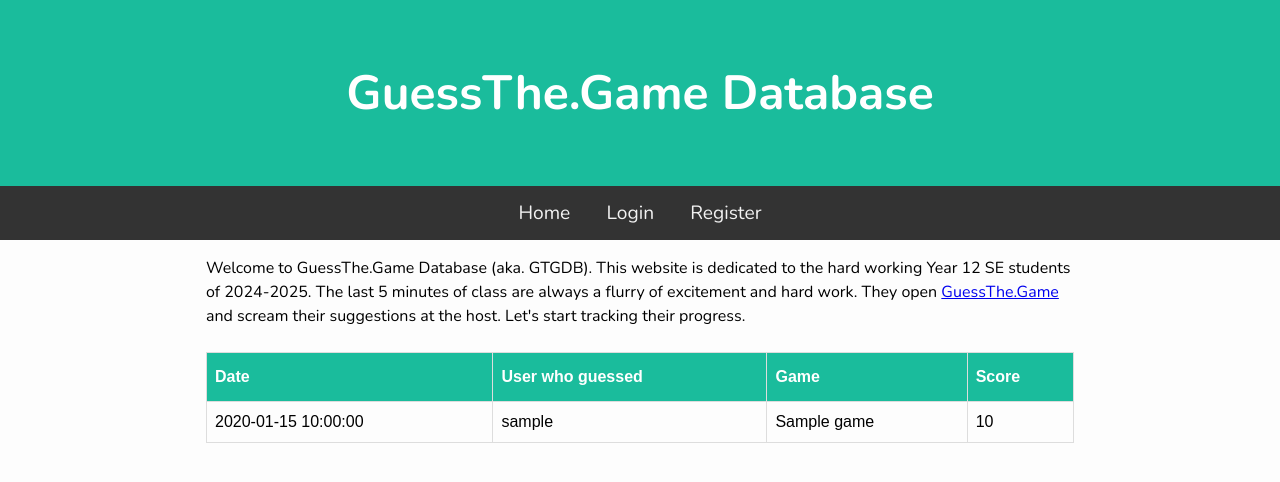
After one commit to NannyN211008/GuessTG.Database, a Flask app: template templates/index.html in a window 1280 px wide. The commit adds this page. Shown: the top 482 px of the page. Run offline with Flask 3, Linux system fonts and the light colour scheme; the template is opened without the code that fills it: most values are stand-ins (such as "Sample title", 1, 10 or a date in 2020).

Commit message:
Add main CSS styling for PWA layout

```diff
--- a/main.py
+++ b/main.py
@@ -0,0 +1,12 @@
+from flask import Flask, render_template, request
+import db
+
+app = Flask(__name__)
+app.secret_key = "gtg"
+
+@app.route("/")
+def home():
+    return render_template("index.html")
+
+if __name__ == "__main__":
+    app.run(debug=True, port=5000)
--- /dev/null
+++ b/static/css/style.css
@@ -0,0 +1,120 @@
+@import url("https://fonts.googleapis.com/css?family=Nunito:400,700&display=swap");
+
+* {
+    padding: 0;
+    margin: 0;
+    box-sizing: border-box;
+}
+
+body {
+    background: #fdfdfd;
+    font-family: "Nunito", sans-serif;
+    font-size: 1rem;
+}
+
+main {
+    max-width: 900px;
+    margin: auto;
+    padding: 1rem;
+    line-height: 1.5;
+}
+
+.banner {
+    padding: 60px;
+    text-align: center;
+    background: #1abc9c;
+    color: white;
+    font-size: 3em;
+}
+
+nav {
+    overflow: hidden;
+    background-color: #333;
+    text-align: center;
+}
+
+nav a {
+    display: inline-block;
+    color: #f2f2f2;
+    padding: 14px 16px;
+    text-decoration: none;
+    font-size: 1.2em;
+}
+
+nav a:hover {
+    background-color: #ddd;
+    color: black;
+}
+
+nav a.active {
+    background-color: #04AA6D;
+    color: white;
+}
+
+.guess_table {
+    font-family: Arial, Helvetica, sans-serif;
+    border-collapse: collapse;
+    width: 100%;
+}
+
+.guess_table td, .guess_table th {
+    border: 1px solid #ddd;
+    padding: 8px;
+}
+
+.guess_table tr:nth-child(even) {
+    background-color: #f2f2f2;
+}
+
+.guess_table tr:hover {
+    background-color: #ddd;
+}
+
+.guess_table th {
+    padding-top: 12px;
+    padding-bottom: 12px;
+    text-align: left;
+    background-color: #1abc9c;
+    color: white;
+}
+
+input[type=text],
+input[type="password"],
+input[type="date"],
+input[type="number"],
+select {
+    width: 100%;
+    padding: 12px 20px;
+    margin: 8px 0;
+    display: inline-block;
+    border: 1px solid #ccc;
+    border-radius: 4px;
+    box-sizing: border-box;
+}
+
+input[type=submit] {
+    width: 100%;
+    background-color: #4CAF50;
+    color: white;
+    padding: 14px 20px;
+    margin: 8px 0;
+    border: none;
+    border-radius: 4px;
+    cursor: pointer;
+    font-size: 1.05em;
+}
+
+input[type=submit]:hover {
+    background-color: #45a049;
+}
+
+button {
+    background-color: #4CAF50;
+    color: white;
+    padding: 14px 20px;
+    margin: 8px 0;
+    border: none;
+    border-radius: 4px;
+    cursor: pointer;
+    font-size: 1.05em;
+}
--- a/templates/base.html
+++ b/templates/base.html
@@ -5,34 +5,31 @@
     <meta name="viewport" content="width=device-width, initial-scale=1.0" />
     <meta http-equiv="X-UA-Compatible" content="ie=edge" />
 
-    <!-- This line blocks cross site scripting -->
+    <!-- Security: blocks cross-site scripting -->
     <meta http-equiv="Content-Security-Policy" content="script-src 'self';">
 
-    <title>GuessThe.Game DB</title>
+    <title>{% block title %}GuessThe.Game DB{% endblock %}</title>
 
     <link rel="stylesheet" href="{{ url_for('static', filename='css/style.css') }}" />
     <link rel="manifest" href="{{ url_for('static', filename='manifest.json') }}" />
-    <link rel="icon" type="image/png" href="{{ url_for('static', filename='images/favicon.png') }}">
+    <link rel="icon" href="{{ url_for('static', filename='images/favicon.png') }}">
 </head>
 
 <body>
 
     <h1 class="banner">GuessThe.Game Database</h1>
 
-    <!-- Navigation menu -->
     <nav>
-        <a href="{{ url_for('home') }}">Home</a>
-        <a href="{{ url_for('login') }}">Login</a>
-        <a href="{{ url_for('register') }}">Register</a>
+        <a href="/">Home</a>
+        <a href="/login">Login</a>
+        <a href="/register">Register</a>
     </nav>
 
-    <!-- Page content -->
     <main>
         {% block content %}
         {% endblock %}
     </main>
 
-    <!-- Service worker / app script -->
     <script src="{{ url_for('static', filename='js/app.js') }}"></script>
 
 </body>
--- /dev/null
+++ b/templates/index.html
@@ -0,0 +1,39 @@
+{% extends "base.html" %}
+
+{% block content %}
+
+<div class="container">
+
+    <p>
+        Welcome to GuessThe.Game Database (aka. GTGDB). This website is dedicated to the hard working Year 12 SE students of 2024-2025. The last 5 minutes of class are always a flurry of excitement and hard work. They open <a href="https://guessthe.game/">GuessThe.Game</a> and scream their suggestions at the host. Let's start tracking their progress.
+    </p>
+
+</div>
+
+<br>
+
+<table class="guess_table">
+
+    <thead>
+        <tr>
+            <th>Date</th>
+            <th>User who guessed</th>
+            <th>Game</th>
+            <th>Score</th>
+        </tr>
+    </thead>
+
+    <tbody>
+        {% for guess in guesses %}
+        <tr>
+            <td>{{ guess['date'] }}</td>
+            <td>{{ guess['username'] }}</td>
+            <td>{{ guess['game'] }}</td>
+            <td>{{ guess['score'] }}</td>
+        </tr>
+        {% endfor %}
+    </tbody>
+
+</table>
+
+{% endblock %}
```
